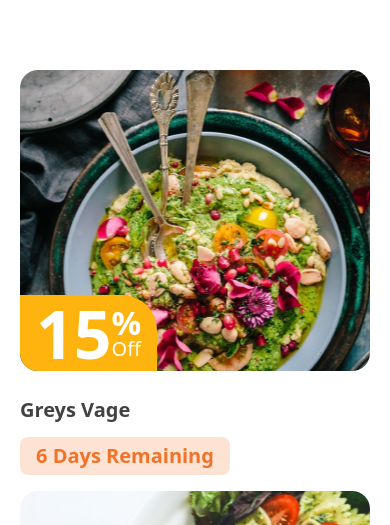
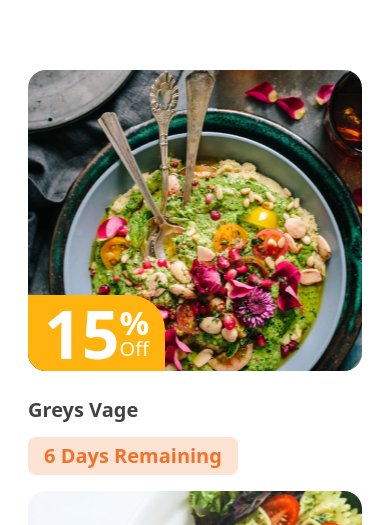
Before and after one commit to Abdelghfarsalah/foodwagon, a Next.js app: page /en/home in a window 390 px wide. Shown: the part 811-1336 px from the top of the page. Built offline with nearby package versions, Linux system fonts and the light colour scheme.

Commit message:
make offers section responsive

```diff
--- a/components/pages/home/body/OffersSection/OfferCards/index.tsx
+++ b/components/pages/home/body/OffersSection/OfferCards/index.tsx
@@ -1,7 +1,7 @@
 import { OfferTypeCards } from "@/types/home";
 
 export default function OfferCards({image, title, Remaining, discount}:OfferTypeCards){
-    return <div className="flex-1 min-w-[350px] basis-[350px] max-w-[400px]">
+    return <div className="flex-1 min-w-[260px] basis-[350px] max-w-[400px]">
             <div className={`rounded-[18px] bg-center  relative h-[301px]  `}  style={{ backgroundImage: `url(${image})` ,
         backgroundRepeat:"no-repeat",
         backgroundSize:"cover"
```
